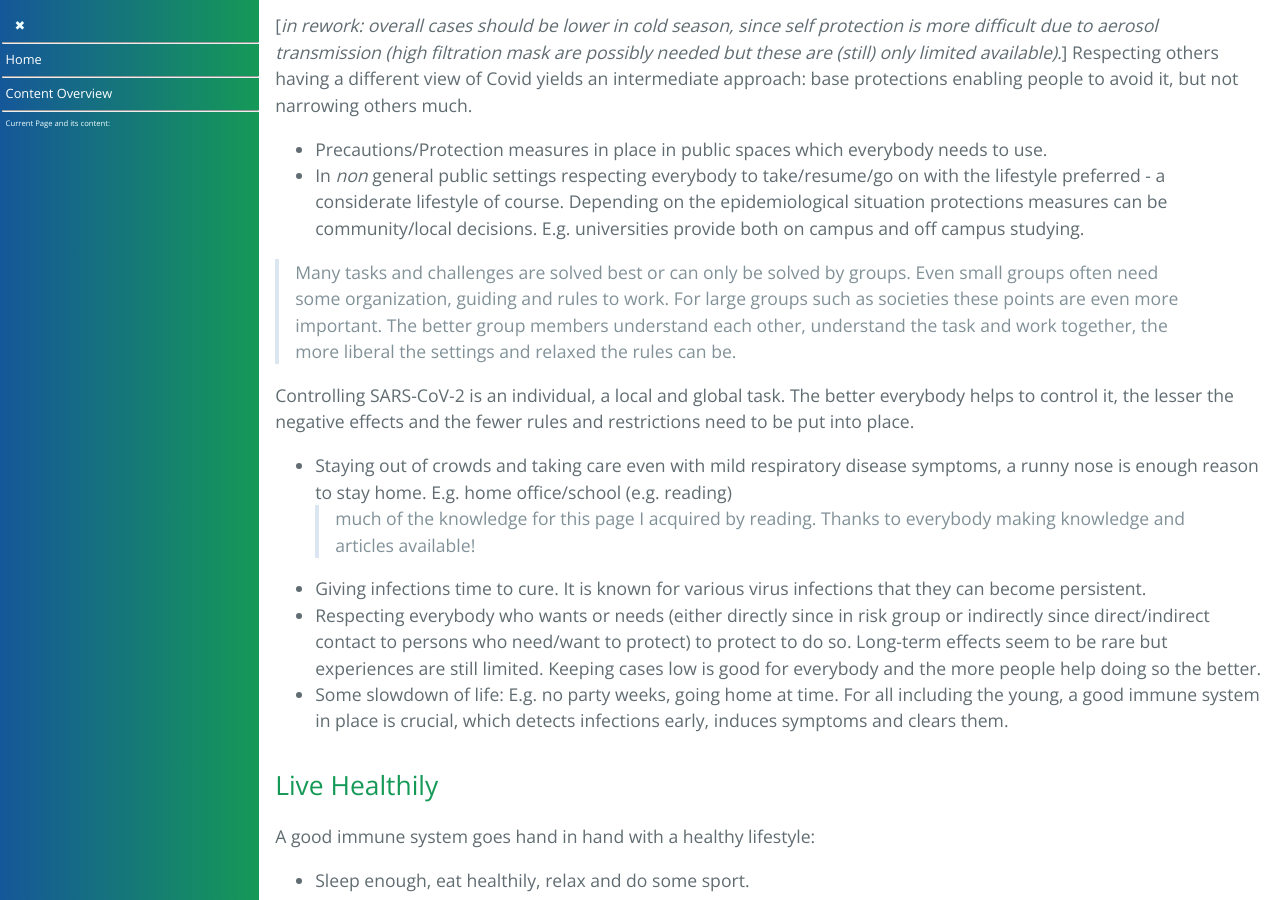
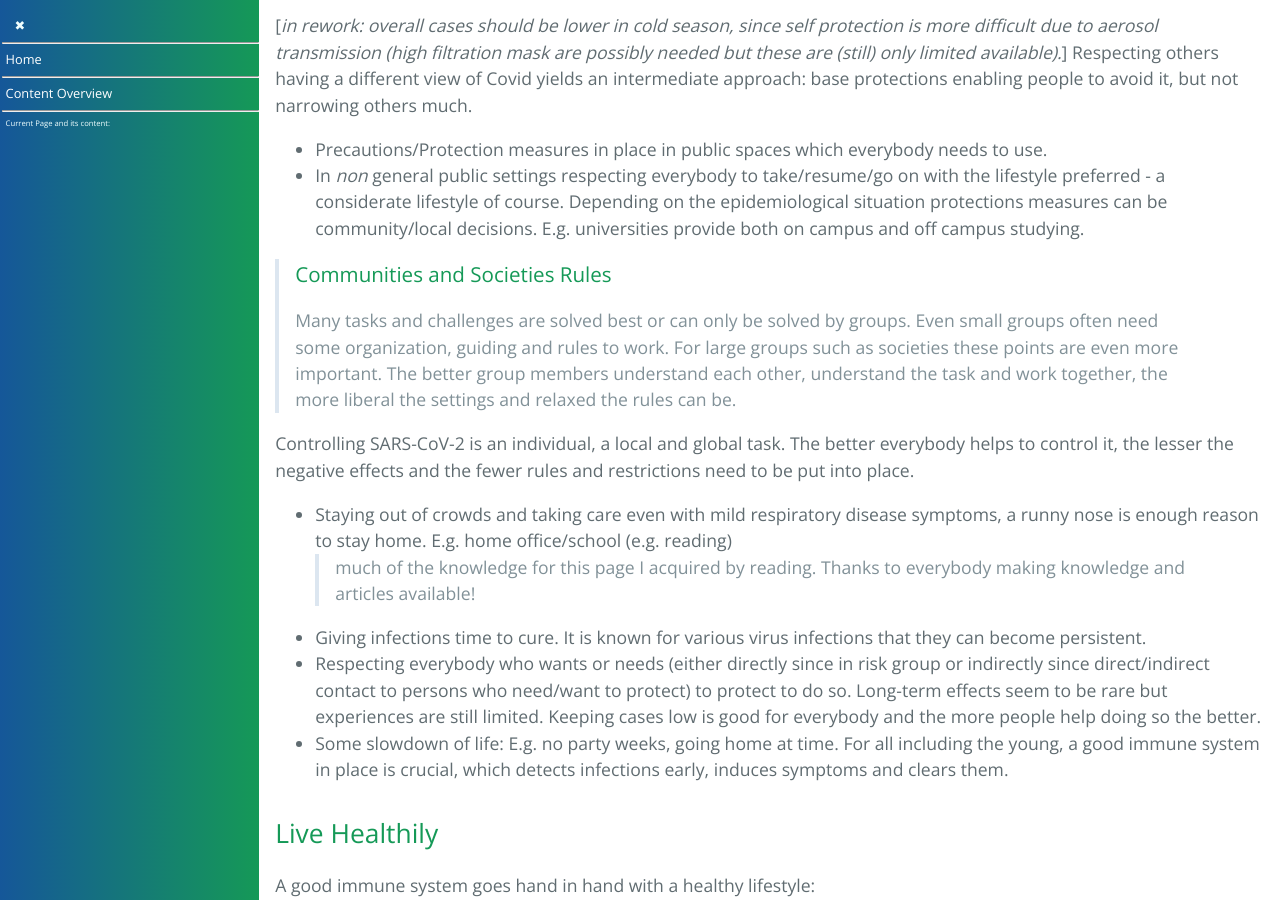
Before and after one commit to forestgrape/coronavirus, a Jekyll site: the page built from 1_introduction/suggestions_and_tips.md, in a window 1280 px wide and 900 px high, scrolled down 4730 px. Built offline with Jekyll 4.4.1, drawn with Linux system fonts in a browser that asks for light colours; our own code applies the rules of GitHub Pages for plain Markdown files.

Commit message:
formulation

```diff
--- a/1_introduction/suggestions_and_tips.md
+++ b/1_introduction/suggestions_and_tips.md
@@ -119,6 +119,7 @@ Respecting others having a different view of Covid yields an intermediate approa
 * Precautions/Protection measures in place in public spaces which everybody needs to use.
 * In *non* general public settings respecting everybody to take/resume/go on with the lifestyle preferred - a considerate lifestyle of course. Depending on the epidemiological situation protections measures can be community/local decisions. E.g. universities provide both on campus and off campus studying.
 
+> ### Communities and Societies Rules
 > Many tasks and challenges are solved best or can only be solved by groups. Even small groups often need some organization, guiding and rules to work. For large groups such as societies these points are even more important. The better group members understand each other, understand the task and work together, the more liberal the settings and relaxed the rules can be.
 
 Controlling SARS-CoV-2 is an individual, a local and global task. The better everybody helps to control it, the lesser the negative effects and the fewer rules and restrictions need to be put into place.
```
